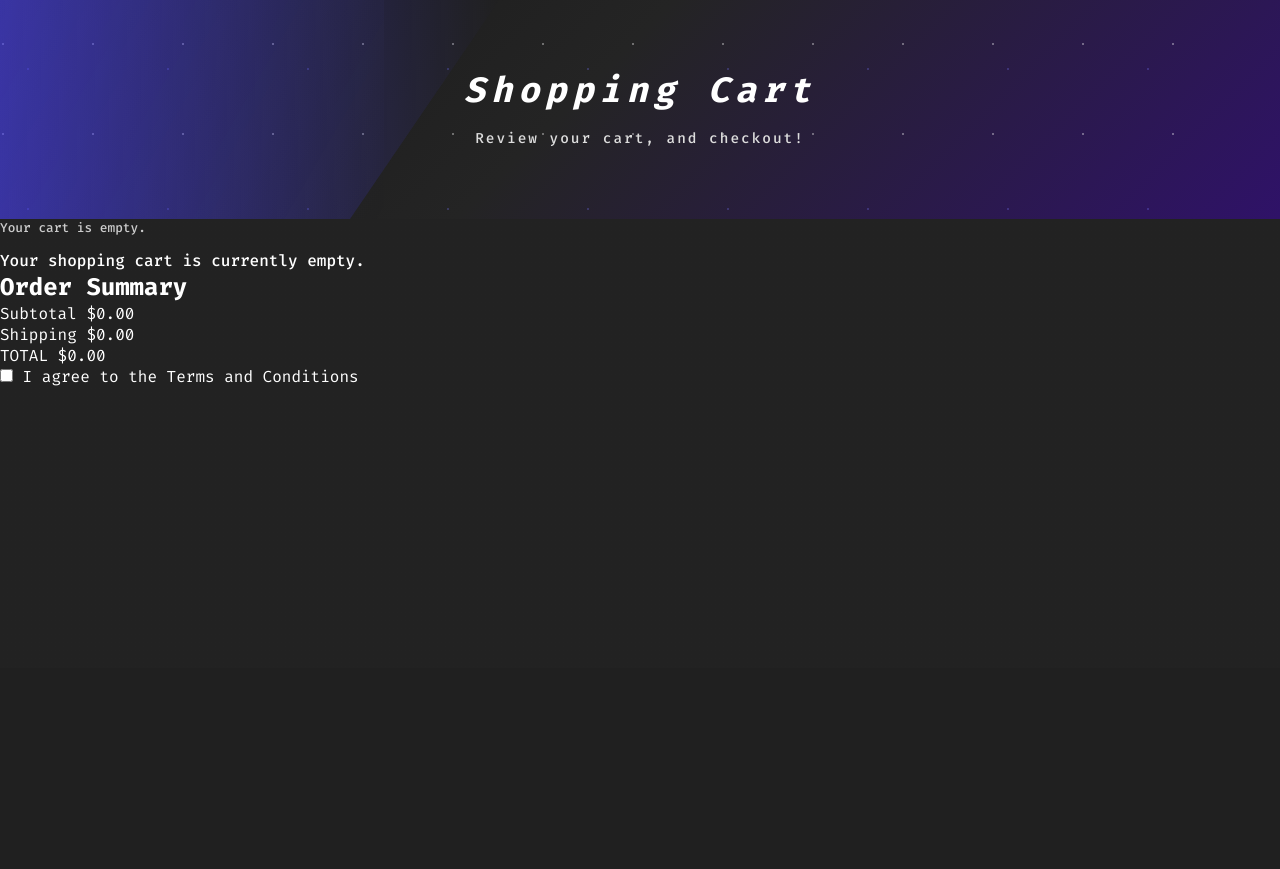
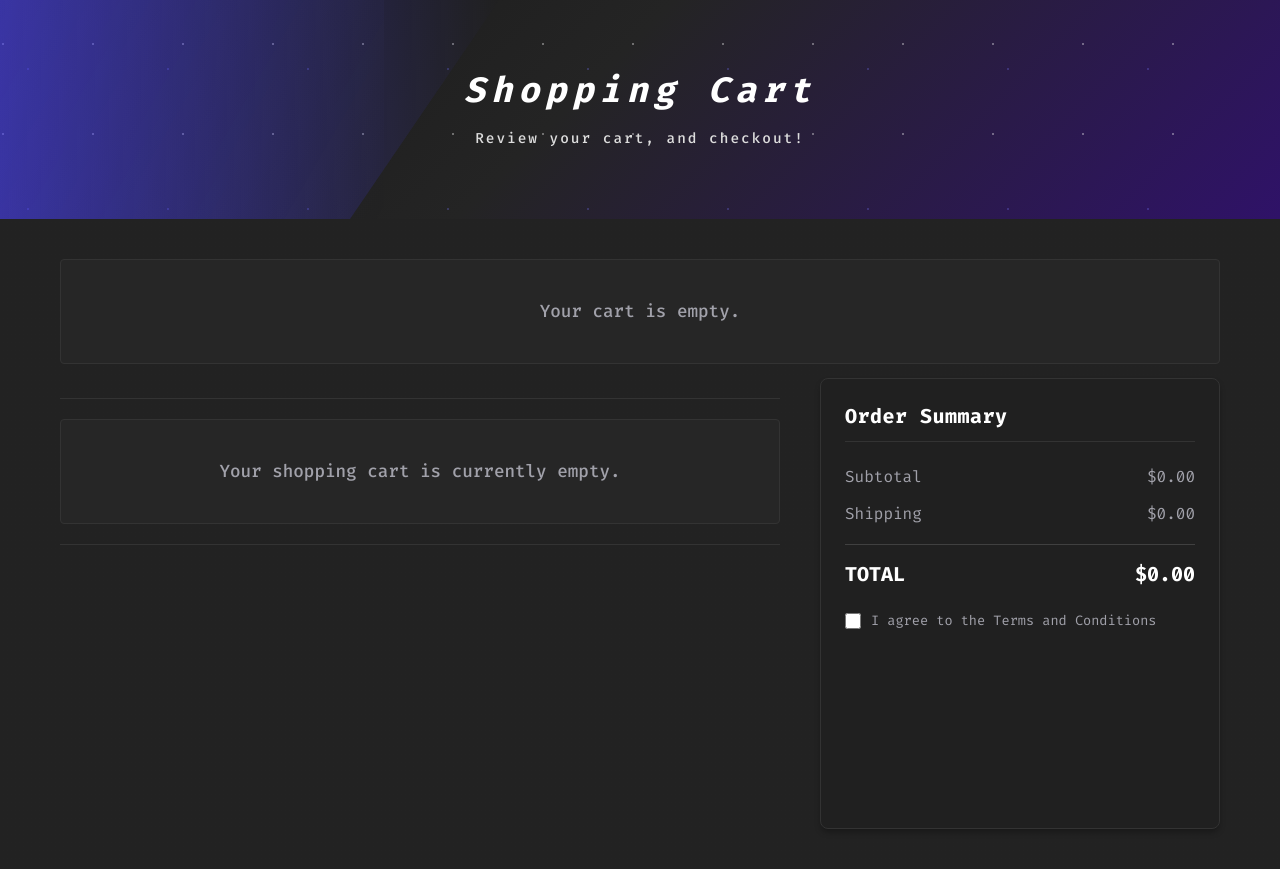
Before and after one commit to sachinstha9/Computer-Parts-Ecommerce, a Flask app: page /shopping-cart in a window 1280 px wide. Shown: the part 132-1001 px from the top of the page. Before the commit the page ends 518 px from the top, so only its background shows below. Run offline with Flask 3, Linux system fonts and the light colour scheme; some libraries are stand-ins or nearby versions.

Commit message:
css added for checkout page

```diff
--- a/app.py
+++ b/app.py
@@ -870,7 +870,7 @@ def capture_order(order_id):
         c = conn.cursor()
 
         # Fetch current cart and orders
-        c.execute("SELECT cart, ongoing_orders FROM customers WHERE id = ?", (customer_id,))
+        c.execute("SELECT cart, orders FROM customers WHERE id = ?", (customer_id,))
         user_data = c.fetchone()
 
         if user_data:
@@ -887,7 +887,8 @@ def capture_order(order_id):
                 "date": datetime.now().strftime("%Y-%m-%d %H:%M:%S"),
                 "total_paid": captured_amount,
                 "status": "Paid",
-                "items": current_cart  # We copy their whole cart here!
+                "items": current_cart,
+                "delivered": "0"
             }
 
             # Append the new order to their order history
@@ -898,7 +899,7 @@ def capture_order(order_id):
             # 2. Save the updated orders array
             c.execute("""
                 UPDATE customers
-                SET cart = '[]', ongoing_orders = ?
+                SET cart = '[]', orders = ?
                 WHERE id = ?
             """, (json.dumps(current_orders), customer_id))
 
--- a/static/css/shoppingcart.css
+++ b/static/css/shoppingcart.css
@@ -17,13 +17,13 @@
   left: 0rem;
   top: 0rem;
 }
-.checkout-product{
+.checkout-product {
   img {
     width: 20%;
     height: 20%;
-    Height: auto;
+    height: auto;
     object-fit: cover;
-    POSITION: DEFAULT;
+    position: DEFAULT;
   }
 }
 .order-summary-box {
@@ -33,7 +33,6 @@
   border-width: 0.0625rem;
   width: 17.5625rem;
   height: 20.1875rem;
-
 }
 .shopping-bag-preview-line-break {
   margin-top: -0.0625rem;
@@ -61,13 +60,11 @@
   background: #d9d9d9;
   width: 14.3125rem;
   height: 14.3125rem;
-
 }
 .products-boxes2 {
   background: #d9d9d9;
   width: 14.3125rem;
   height: 14.3125rem;
-
 }
 .order-summary {
   color: #ffffff;
@@ -186,3 +183,225 @@
   left: 55.0625rem;
   top: 29rem;
 }
+
+/* ==========================================
+   CHECKOUT PAGE WRAPPER
+   ========================================== */
+.checkout-page {
+  max-width: 1200px;
+  margin: 0 auto;
+  padding: 40px 20px;
+  /* Matches a clean, techy look; update if you use a specific font */
+  font-family:
+    "Inter",
+    system-ui,
+    -apple-system,
+    sans-serif;
+  color: #f3f4f6; /* Off-white text for readability */
+}
+
+/* ==========================================
+   LAYOUT GRID (Desktop: 2 columns, Mobile: 1)
+   ========================================== */
+.checkout-container {
+  display: grid;
+  grid-template-columns: 1.8fr 1fr;
+  gap: 40px;
+  align-items: start;
+}
+
+/* ==========================================
+   LEFT SIDE: CART ITEMS
+   ========================================== */
+.checkout-items {
+  display: flex;
+  flex-direction: column;
+}
+
+.checkout-line {
+  height: 1px;
+  background-color: #333333; /* Darker line for dark theme */
+  margin: 20px 0;
+}
+
+.checkout-products {
+  display: flex;
+  flex-direction: column;
+  gap: 24px;
+}
+
+/* Product Row styling */
+.checkout-product,
+.cart-preview-item {
+  display: flex;
+  gap: 20px;
+  align-items: center;
+  position: relative;
+  padding: 10px 0;
+}
+
+.checkout-product img,
+.cart-preview-item img {
+  width: 100px;
+  height: 100px;
+  object-fit: cover;
+  border-radius: 4px; /* Sharper corners to match your product cards */
+  border: 1px solid #333333;
+  background-color: #1a1a1a; /* Fallback for transparent images */
+}
+
+.checkout-product-info,
+.cart-preview-info {
+  flex-grow: 1;
+  display: flex;
+  flex-direction: column;
+  gap: 8px;
+}
+
+.checkout-product-info h3,
+.cart-preview-info p:first-child {
+  margin: 0;
+  font-size: 1.1rem;
+  font-weight: 600;
+  color: #ffffff;
+  letter-spacing: 0.5px;
+}
+
+.checkout-product-info p,
+.cart-preview-bottom strong {
+  margin: 0;
+  color: #a1a1aa; /* Muted gray for secondary text/price */
+  font-size: 0.95rem;
+}
+
+/* Remove Button */
+.remove-product,
+.remove-cart-item {
+  background: none;
+  border: none;
+  color: #ef4444; /* Standard red (matches your "Out of Stock" color) */
+  font-size: 0.9rem;
+  cursor: pointer;
+  padding: 0;
+  text-align: left;
+  margin-top: 4px;
+  transition: color 0.2s;
+  font-weight: 500;
+}
+
+.remove-product:hover,
+.remove-cart-item:hover {
+  color: #dc2626;
+  text-decoration: underline;
+}
+
+/* JS-Rendered Mini Quantity Controls */
+.mini-quantity-controls {
+  display: inline-flex;
+  align-items: center;
+  border: 1px solid #404040;
+  border-radius: 4px;
+  overflow: hidden;
+  margin-top: 8px;
+  width: max-content;
+  background: #262626;
+}
+
+.mini-quantity-controls button {
+  background: #333333;
+  border: none;
+  padding: 4px 12px;
+  cursor: pointer;
+  font-weight: bold;
+  color: #ffffff;
+  transition: background 0.2s;
+}
+
+.mini-quantity-controls button:hover {
+  background: #8b5cf6; /* Added your site's purple accent on hover! */
+}
+
+.mini-quantity-controls span {
+  padding: 0 12px;
+  font-size: 0.9rem;
+  font-weight: 500;
+  color: #ffffff;
+}
+
+.empty-checkout-message,
+.empty-cart-message {
+  text-align: center;
+  padding: 40px;
+  color: #a1a1aa;
+  font-size: 1.1rem;
+  background: #262626; /* Dark card background */
+  border-radius: 4px;
+  border: 1px solid #333333;
+}
+
+/* ==========================================
+   RIGHT SIDE: ORDER SUMMARY (Sticky Sidebar)
+   ========================================== */
+.order-summary {
+  background-color: #202020; /* Slightly elevated dark background */
+  border: 1px solid #333333;
+  border-radius: 8px;
+  padding: 24px;
+  position: sticky;
+  top: 20px;
+  box-shadow: 0 4px 6px -1px rgba(0, 0, 0, 0.3); /* Subtle shadow for depth */
+}
+
+.order-summary h2 {
+  margin-top: 0;
+  margin-bottom: 24px;
+  font-size: 1.25rem;
+  border-bottom: 1px solid #333333;
+  padding-bottom: 12px;
+  color: #ffffff;
+  letter-spacing: 0.5px;
+}
+
+.summary-row {
+  display: flex;
+  justify-content: space-between;
+  margin-bottom: 16px;
+  color: #a1a1aa; /* Muted gray */
+  font-size: 1rem;
+}
+
+.total-row {
+  border-top: 1px solid #404040;
+  padding-top: 16px;
+  margin-top: 20px;
+  font-weight: 700;
+  font-size: 1.25rem;
+  color: #ffffff;
+}
+
+.terms-row {
+  display: flex;
+  align-items: flex-start;
+  gap: 10px;
+  margin: 24px 0;
+  font-size: 0.85rem;
+  color: #a1a1aa;
+  cursor: pointer;
+  line-height: 1.4;
+}
+
+.terms-row input[type="checkbox"] {
+  margin-top: 2px;
+  cursor: pointer;
+  width: 16px;
+  height: 16px;
+  accent-color: #8b5cf6; /* Uses your purple accent when checked */
+  background-color: #262626;
+  border: 1px solid #404040;
+}
+
+/* Space for the PayPal Buttons */
+#paypal-button-container {
+  margin-top: 10px;
+  min-height: 150px;
+}
```
Also changed, not shown: 1 other file.
